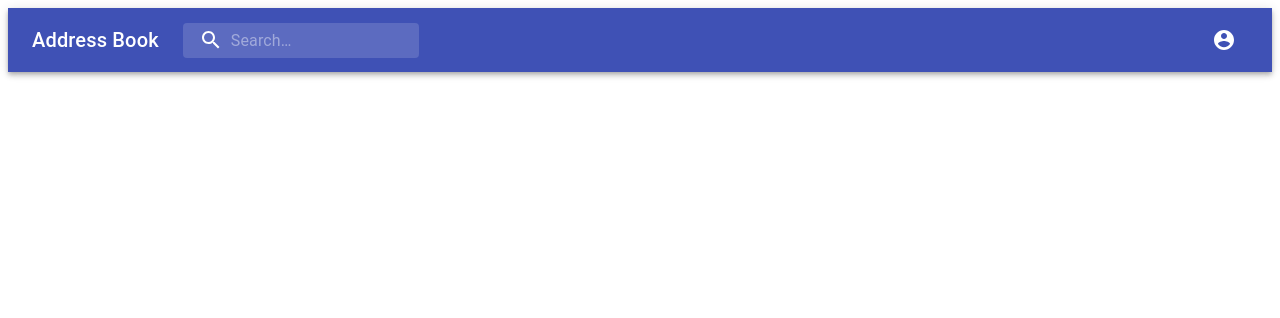
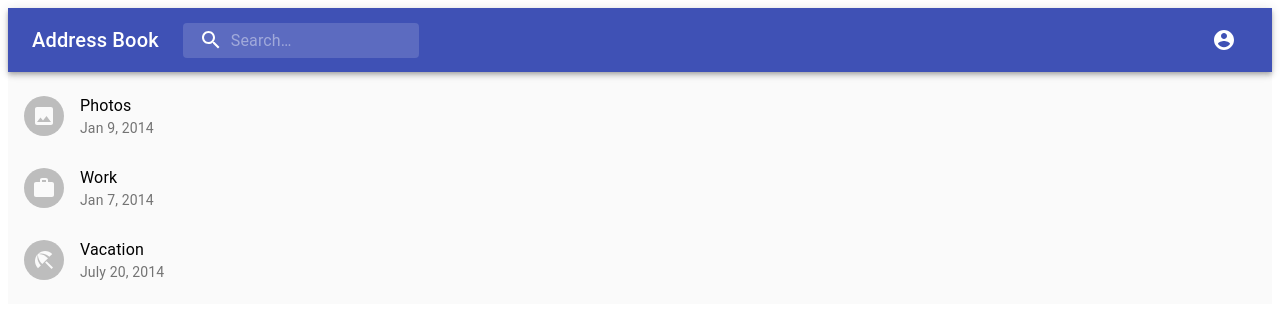
Before and after one commit to mateuszkoncikowski/address-book-app, a React (Create React App) app: page / in a window 1280 px wide. Shown: the top 318 px of the page. Built offline with nearby package versions, Linux system fonts and the light colour scheme; the HTML template or start-up script is replaced by a standard one.

Commit message:
Add main NavBar and AddressList templates

```diff
--- a/src/App.js
+++ b/src/App.js
@@ -1,85 +1,13 @@
 import React from 'react';
-import { fade, makeStyles } from '@material-ui/core/styles';
-import AppBar from '@material-ui/core/AppBar';
-import Toolbar from '@material-ui/core/Toolbar';
-import IconButton from '@material-ui/core/IconButton';
-import Typography from '@material-ui/core/Typography';
-import InputBase from '@material-ui/core/InputBase';
-import SearchIcon from '@material-ui/icons/Search';
-import AccountCircle from '@material-ui/icons/AccountCircle';
-
-const useStyles = makeStyles((theme) => ({
-  grow: {
-    flexGrow: 1,
-  },
-  search: {
-    position: 'relative',
-    borderRadius: theme.shape.borderRadius,
-    backgroundColor: fade(theme.palette.common.white, 0.15),
-    '&:hover': {
-      backgroundColor: fade(theme.palette.common.white, 0.25),
-    },
-    marginRight: theme.spacing(2),
-    marginLeft: 0,
-    width: '100%',
-    [theme.breakpoints.up('sm')]: {
-      marginLeft: theme.spacing(3),
-      width: 'auto',
-    },
-  },
-  searchIcon: {
-    padding: theme.spacing(0, 2),
-    height: '100%',
-    position: 'absolute',
-    pointerEvents: 'none',
-    display: 'flex',
-    alignItems: 'center',
-    justifyContent: 'center',
-  },
-  inputRoot: {
-    color: 'inherit',
-  },
-  inputInput: {
-    padding: theme.spacing(1, 1, 1, 0),
-    paddingLeft: `calc(1em + ${theme.spacing(4)}px)`,
-    transition: theme.transitions.create('width'),
-    width: '100%',
-    [theme.breakpoints.up('md')]: {
-      width: '20ch',
-    },
-  },
-}));
+import NavBar from './components/NavBar';
+import AddressList from './components/AddressList';
 
 function App() {
-  const classes = useStyles();
-
   return (
-    <div className={classes.grow}>
-      <AppBar position="static">
-        <Toolbar>
-          <Typography variant="h6" noWrap>
-            Address Book
-          </Typography>
-          <div className={classes.search}>
-            <div className={classes.searchIcon}>
-              <SearchIcon />
-            </div>
-            <InputBase
-              placeholder="Search…"
-              classes={{
-                root: classes.inputRoot,
-                input: classes.inputInput,
-              }}
-              inputProps={{ 'aria-label': 'search' }}
-            />
-          </div>
-          <div className={classes.grow} />
-          <IconButton onClick={() => {}} color="inherit">
-            <AccountCircle />
-          </IconButton>
-        </Toolbar>
-      </AppBar>
-    </div>
+    <>
+      <NavBar />
+      <AddressList />
+    </>
   );
 }
 
--- /dev/null
+++ b/src/components/AddressList.js
@@ -0,0 +1,52 @@
+import React from 'react';
+import { makeStyles } from '@material-ui/core/styles';
+import List from '@material-ui/core/List';
+import ListItem from '@material-ui/core/ListItem';
+import ListItemText from '@material-ui/core/ListItemText';
+import ListItemAvatar from '@material-ui/core/ListItemAvatar';
+import Avatar from '@material-ui/core/Avatar';
+import ImageIcon from '@material-ui/icons/Image';
+import WorkIcon from '@material-ui/icons/Work';
+import BeachAccessIcon from '@material-ui/icons/BeachAccess';
+
+const useStyles = makeStyles((theme) => ({
+  root: {
+    width: '100%',
+    backgroundColor: theme.palette.background.default,
+  },
+}));
+
+function AddressList() {
+  const classes = useStyles();
+
+  return (
+    <List className={classes.root}>
+      <ListItem>
+        <ListItemAvatar>
+          <Avatar>
+            <ImageIcon />
+          </Avatar>
+        </ListItemAvatar>
+        <ListItemText primary="Photos" secondary="Jan 9, 2014" />
+      </ListItem>
+      <ListItem>
+        <ListItemAvatar>
+          <Avatar>
+            <WorkIcon />
+          </Avatar>
+        </ListItemAvatar>
+        <ListItemText primary="Work" secondary="Jan 7, 2014" />
+      </ListItem>
+      <ListItem>
+        <ListItemAvatar>
+          <Avatar>
+            <BeachAccessIcon />
+          </Avatar>
+        </ListItemAvatar>
+        <ListItemText primary="Vacation" secondary="July 20, 2014" />
+      </ListItem>
+    </List>
+  );
+}
+
+export default AddressList;
--- /dev/null
+++ b/src/components/NavBar.js
@@ -0,0 +1,84 @@
+import React from 'react';
+import { fade, makeStyles } from '@material-ui/core/styles';
+import AppBar from '@material-ui/core/AppBar';
+import Toolbar from '@material-ui/core/Toolbar';
+import Typography from '@material-ui/core/Typography';
+import SearchIcon from '@material-ui/icons/Search';
+import InputBase from '@material-ui/core/InputBase';
+import IconButton from '@material-ui/core/IconButton';
+import AccountCircle from '@material-ui/icons/AccountCircle';
+
+const useStyles = makeStyles((theme) => ({
+  grow: {
+    flexGrow: 1,
+  },
+  search: {
+    position: 'relative',
+    borderRadius: theme.shape.borderRadius,
+    backgroundColor: fade(theme.palette.common.white, 0.15),
+    '&:hover': {
+      backgroundColor: fade(theme.palette.common.white, 0.25),
+    },
+    marginRight: theme.spacing(2),
+    marginLeft: 0,
+    width: '100%',
+    [theme.breakpoints.up('sm')]: {
+      marginLeft: theme.spacing(3),
+      width: 'auto',
+    },
+  },
+  searchIcon: {
+    padding: theme.spacing(0, 2),
+    height: '100%',
+    position: 'absolute',
+    pointerEvents: 'none',
+    display: 'flex',
+    alignItems: 'center',
+    justifyContent: 'center',
+  },
+  inputRoot: {
+    color: 'inherit',
+  },
+  inputInput: {
+    padding: theme.spacing(1, 1, 1, 0),
+    paddingLeft: `calc(1em + ${theme.spacing(4)}px)`,
+    transition: theme.transitions.create('width'),
+    width: '100%',
+    [theme.breakpoints.up('md')]: {
+      width: '20ch',
+    },
+  },
+}));
+
+function NavBar() {
+  const classes = useStyles();
+
+  return (
+    <AppBar position="sticky">
+      <Toolbar>
+        <Typography variant="h6" noWrap>
+          Address Book
+        </Typography>
+        <div className={classes.search}>
+          <div className={classes.searchIcon}>
+            <SearchIcon />
+          </div>
+          <InputBase
+            placeholder="Search…"
+            classes={{
+              root: classes.inputRoot,
+              input: classes.inputInput,
+            }}
+            inputProps={{ 'aria-label': 'search' }}
+          />
+        </div>
+        <div className={classes.grow} />
+        <IconButton onClick={() => {}} color="inherit">
+          <AccountCircle />
+        </IconButton>
+      </Toolbar>
+    </AppBar>
+  );
+}
+
+export default NavBar;
```
